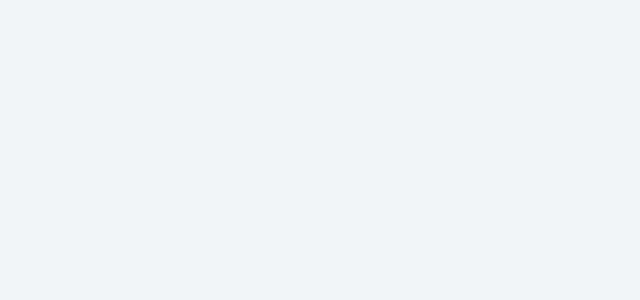
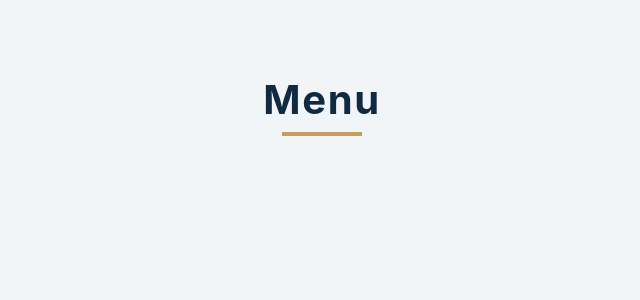
Before and after one commit to Saeedafshari11235/resturant-menu, a React (Create React App) app: page / in a window 1280 px wide. Shown: the top 300 px of the page, without its empty margins (318-958 px from the left). Built offline with nearby package versions, Linux system fonts and the light colour scheme.

Commit message:
change base structure

```diff
--- a/src/App.js
+++ b/src/App.js
@@ -1,7 +1,16 @@
 import "./App.css";
 
 function App() {
-  return <div className="App"></div>;
+  return (
+    <main>
+      <section className="menu section">
+        <div className="title">
+          <h2>Menu</h2>
+          <div className="underline"></div>
+        </div>
+      </section>
+    </main>
+  );
 }
 
 export default App;
```
